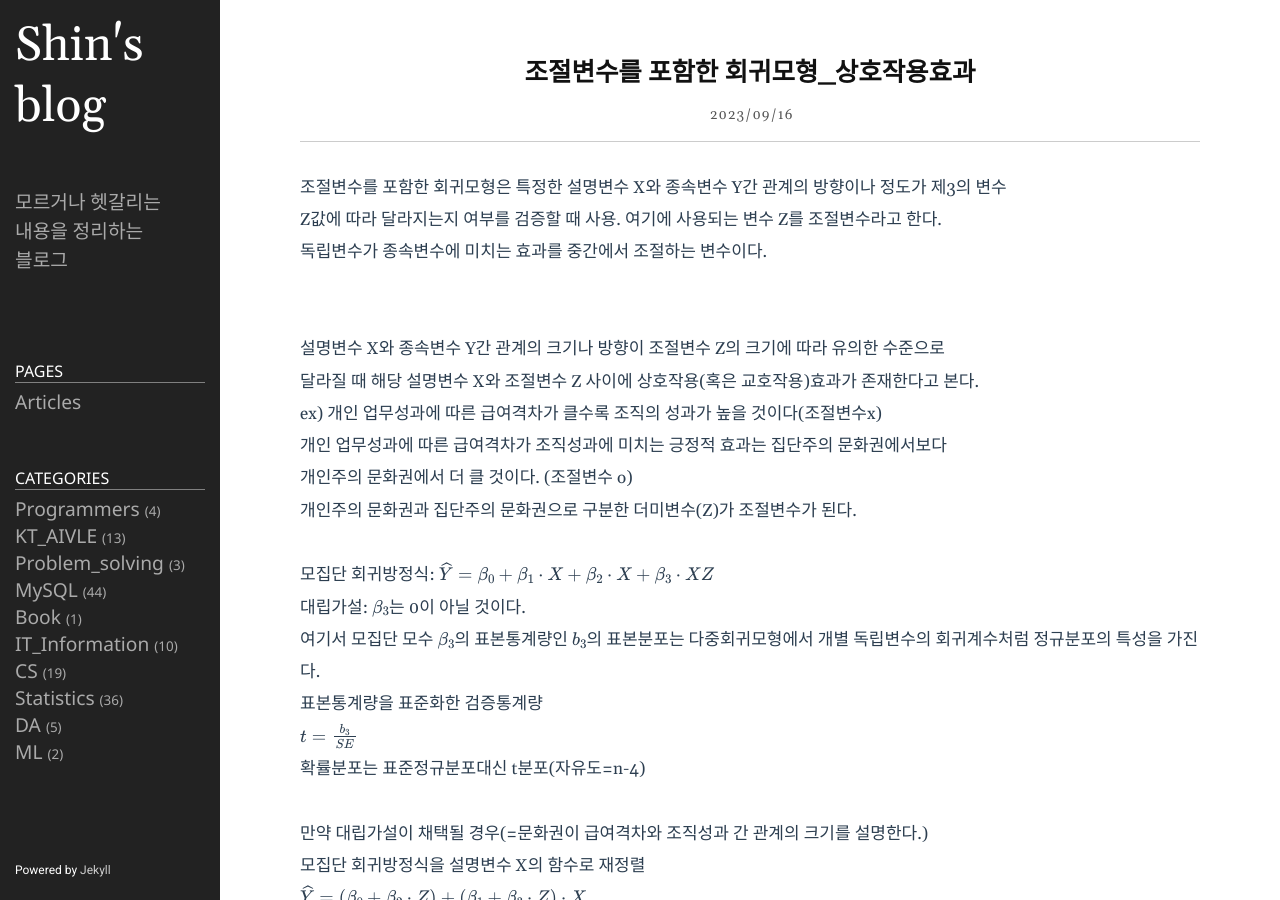
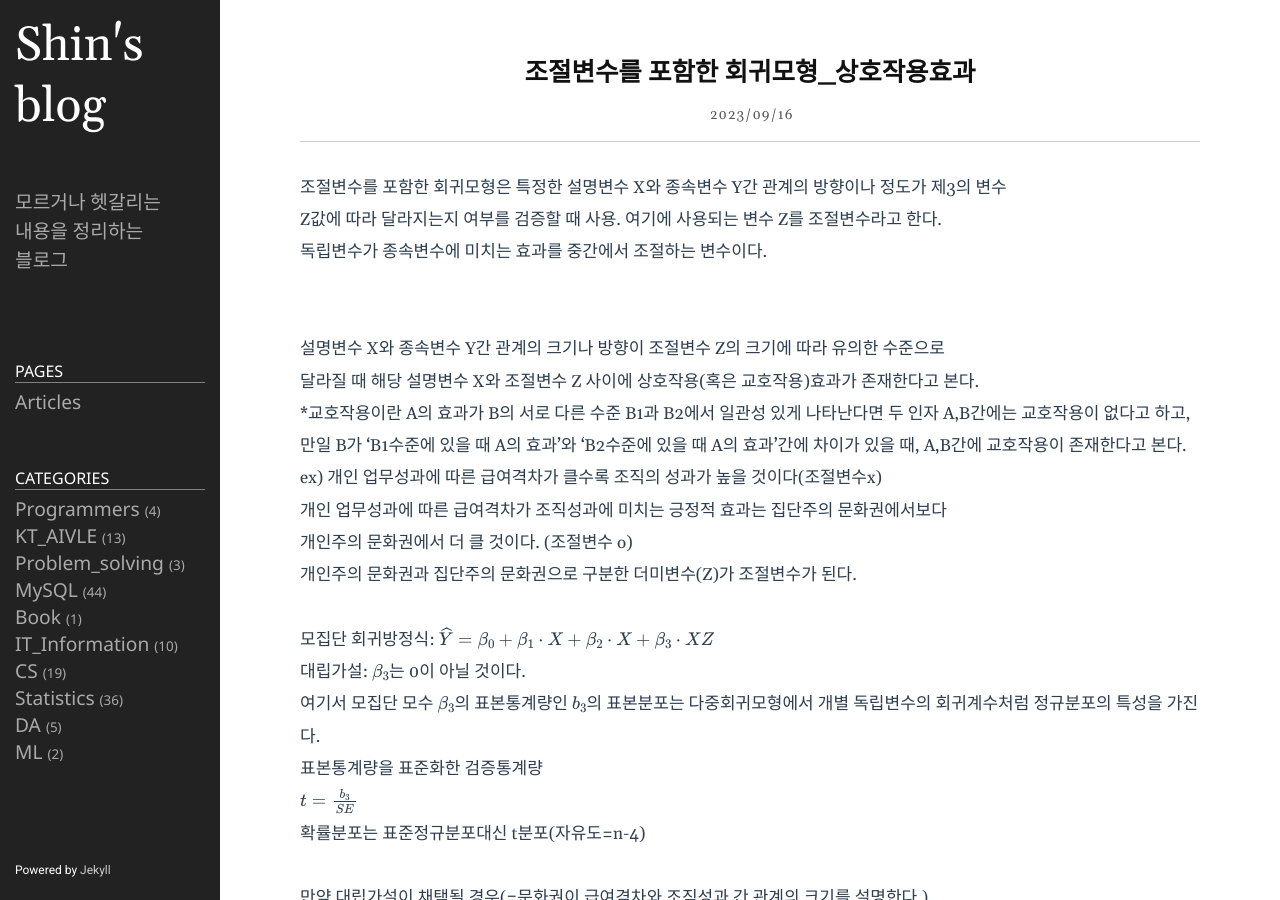
Before and after one commit to shina1221/shina1221.github.io, a Jekyll site: the page built from _posts/도서/비전공자를 위한 통계방법론/2023-09-18-35.조절변수를 포함한 회귀모형.markdown, in a window 1280 px wide and 900 px high. Built offline with Jekyll 4.4.1, drawn with Linux system fonts in a browser that asks for light colours; formulas are drawn with MathJax 3.

Commit message:
Update 2023-09-18-35.조절변수를 포함한 회귀모형.markdown

```diff
--- a/_posts/도서/비전공자를 위한 통계방법론/2023-09-18-35.조절변수를 포함한 회귀모형.markdown
+++ b/_posts/도서/비전공자를 위한 통계방법론/2023-09-18-35.조절변수를 포함한 회귀모형.markdown
@@ -11,6 +11,9 @@ Z값에 따라 달라지는지 여부를 검증할 때 사용. 여기에 사용
 <br>
 설명변수 X와 종속변수 Y간 관계의 크기나 방향이 조절변수 Z의 크기에 따라 유의한 수준으로
 달라질 때 해당 설명변수 X와 조절변수 Z 사이에 상호작용(혹은 교호작용)효과가 존재한다고 본다.
+*교호작용이란 A의 효과가 B의 서로 다른 수준 B1과 B2에서 일관성 있게 나타난다면 두 인자 A,B간에는 교호작용이 없다고 하고,
+만일 B가 ‘B1수준에 있을 때 A의 효과’와 ‘B2수준에 있을 때 A의 효과’간에 차이가 있을 때, A,B간에 교호작용이 존재한다고 본다.
+
 ex) 개인 업무성과에 따른 급여격차가 클수록 조직의 성과가 높을 것이다(조절변수x)
     개인 업무성과에 따른 급여격차가 조직성과에 미치는 긍정적 효과는 집단주의 문화권에서보다
     개인주의 문화권에서 더 클 것이다. (조절변수 o)
```
